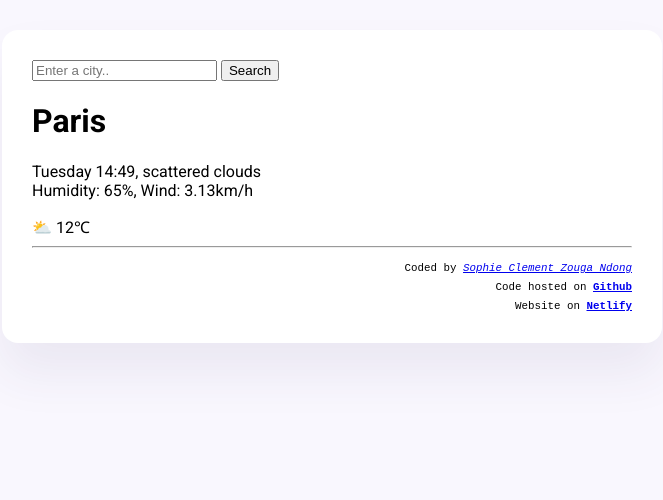
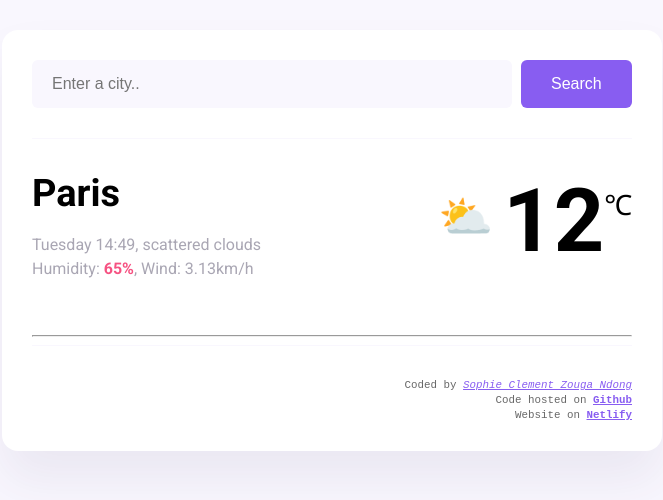
Before and after one commit to szouga/shecodes_weather_app_project, a plain HTML site: page index.html in a window 1280 px wide. Shown: the whole page, without its empty margins (308-971 px from the left). Drawn offline with Linux system fonts and the light colour scheme.

Commit message:
update css

```diff
--- a/index.html
+++ b/index.html
@@ -15,21 +15,32 @@
   <body>
     <div class="weather-app">
       <header>
-        <form>
-          <input type="search" placeholder="Enter a city.." required />
-          <input type="submit" value="Search" />
+        <form class="search-form">
+          <input
+            type="search"
+            placeholder="Enter a city.."
+            required
+            class="search-form-input"
+          />
+          <input type="submit" value="Search" class="search-form-button" />
         </form>
       </header>
       <main>
-        <div>
-          <h1>Paris</h1>
-          <p>
-            Tuesday 14:49, scattered clouds
-            <br />
-            Humidity: 65%, Wind: 3.13km/h
-          </p>
+        <div class="weather-app-data">
+          <div>
+            <h1 class="weather-app-city">Paris</h1>
+            <p class="weather-app-details">
+              Tuesday 14:49, scattered clouds
+              <br />
+              Humidity: <strong>65%</strong>, Wind: 3.13km/h
+            </p>
+          </div>
+          <div class="weather-app-temperature-container">
+            <div class="weather-app-icon">⛅</div>
+            <div class="weather-app-temperature">12</div>
+            <div class="weather-app-unit">℃</div>
+          </div>
         </div>
-        <div>⛅ 12℃</div>
       </main>
       <hr />
       <footer>
--- a/src/style.css
+++ b/src/style.css
@@ -1,6 +1,15 @@
 body {
   background: #f9f7fe;
   font-family: "Roboto", sans-serif;
+}
+
+header {
+  border-bottom: 1px solid #f9f7fe;
+  padding: 0 0 30px 0;
+}
+
+a {
+  color: #885df1;
 }
 
 .weather-app {
@@ -11,3 +20,74 @@
   border-radius: 16px;
   padding: 30px;
 }
+
+.search-form-input {
+  background-color: #f9f7fe;
+  border: none;
+  border-radius: 6px;
+  width: 80%;
+  font-size: 16px;
+  padding: 15px 20px;
+}
+
+.search-form-button {
+  background: #885df1;
+  padding: 15px 30px;
+  border: none;
+  border-radius: 6px;
+  color: white;
+  margin-left: 5px;
+  font-size: 16px;
+}
+
+main {
+  padding: 30px 0;
+}
+.weather-app-data {
+  display: flex;
+  justify-content: space-between;
+}
+
+.weather-app-city {
+  margin: 0;
+  font-size: 38px;
+  line-height: 48px;
+}
+
+.weather-app-details {
+  font-size: 16px;
+  line-height: 24px;
+  color: rgba(39, 33, 66, 0.4);
+}
+
+.weather-app-details strong {
+  color: #f65282;
+}
+
+.weather-app-temperature-container {
+  display: flex;
+}
+
+.weather-app-temperature {
+  font-size: 88px;
+  font-weight: bold;
+  margin-left: 10px;
+}
+
+.weather-app-unit {
+  margin-top: 16px;
+  font-size: 28px;
+}
+
+.weather-app-icon {
+  font-size: 44px;
+  margin-top: 22px;
+}
+
+footer {
+  border-top: 1px solid #f9f7fe;
+  padding: 30px 0 0 0;
+  text-align: center;
+  font-size: 13px;
+  color: rgba(0, 0, 0, 0.6);
+}
```
